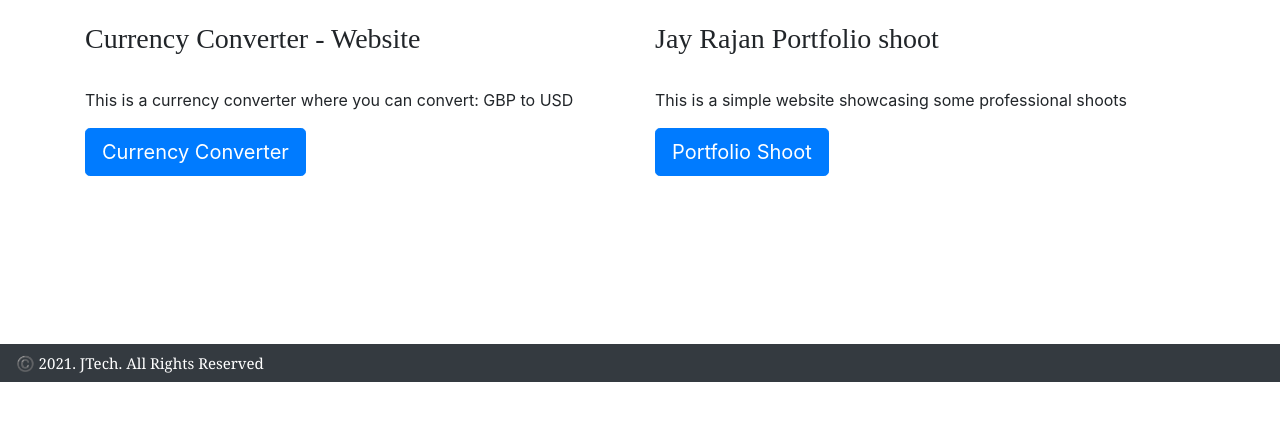
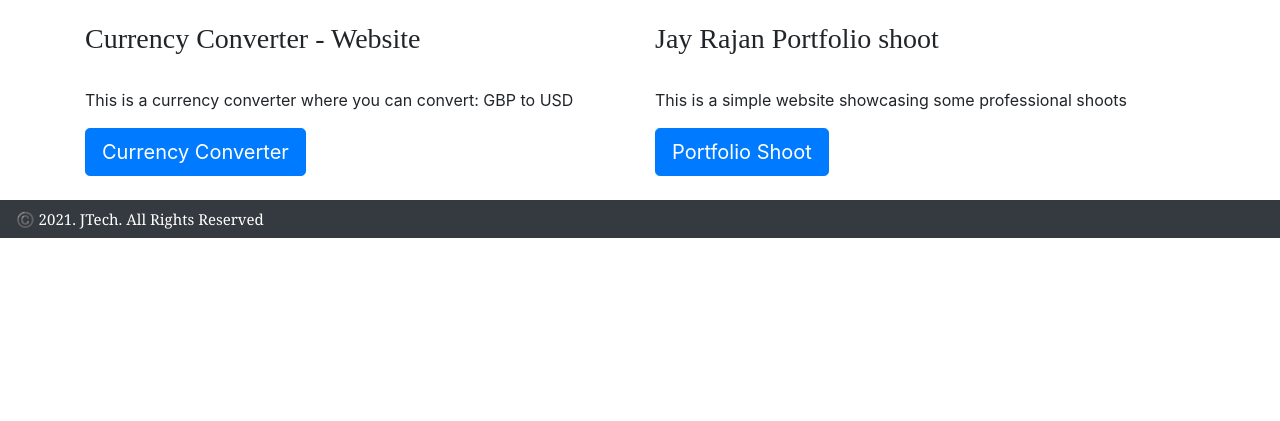
Before and after one commit to jayrajan/web_portfolio, a Flask app: page / in a window 1280 px wide. Shown: the part 228-649 px from the top of the page. Run offline with Flask 2, Linux system fonts and the light colour scheme.

Commit message:
fix: remove breaks

```diff
--- a/templates/base.html
+++ b/templates/base.html
@@ -44,13 +44,7 @@
 
         <br>
 
-        <footer>
-            <br>
-            <br>
-            <br>
-            <br>
-            <br>
-            <br>
+        <footer class="footer">
             <nav class="navbar navbar-light bg-dark">
                 <div class='container-float'>
                     <div class="row">
```
